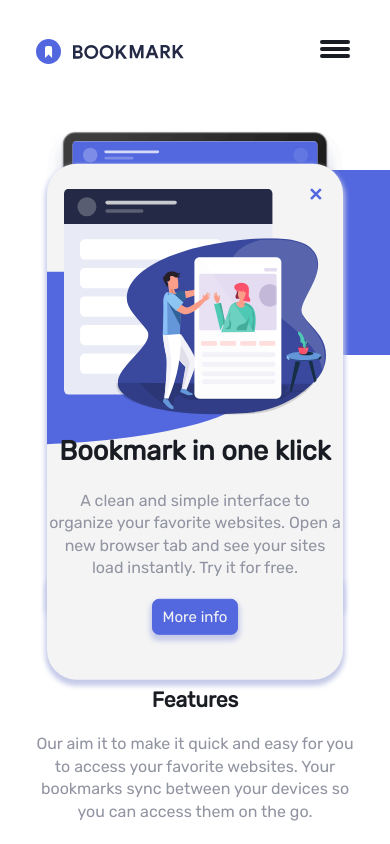
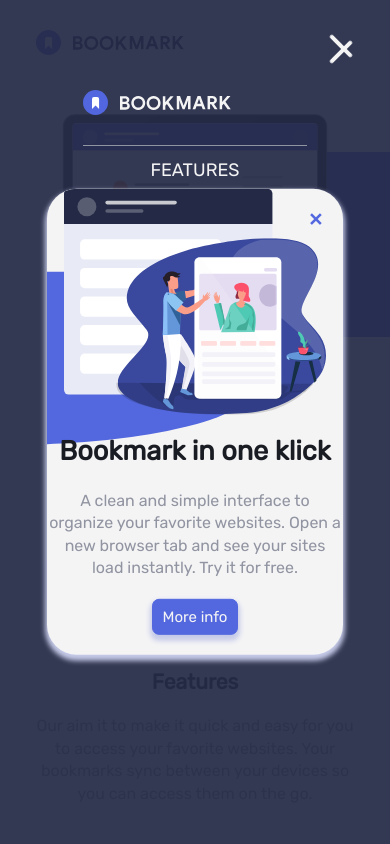
Before and after one commit to ZhendosC100/ConfilogiTest, a website built with webpack: page index.html in a window 390 px wide. Both pictures are taken after a click on the element 335 px from the left and 51 px from the top of the page. Shown: the top 844 px of the page. Built offline with nearby package versions, Linux system fonts and the light colour scheme.

Commit message:
added main modal menu, fixed validation on email input

```diff
--- a/index.html
+++ b/index.html
@@ -252,6 +252,7 @@
   </footer>
   <!-- Footer end -->
 
+  <!-- Modal Tab -->
   <aside class="modal_tab">
     <span class="close" title="close">✕</span>
       <div class="tab_content modal_tab-card">
@@ -267,8 +268,39 @@
           </div>
         </div>
       </div>
+  </aside>
+  <!-- Modal Tab end -->
+
+  <!-- Modal Main -->
+  <aside class="main_modal">
+
+    <div class="container">
+      <div class="main_modal_container container">
+        <div class="main_modal_nav-wrapper">
+          <div class="main_modal_logo">
+            <img src="./assets/logo-bookmark-light.svg" alt="logo-bookmark" class="logo_img">
+          </div>
+          <nav class="main_modal_nav">
+            <a class="main_modal_nav-link" href="#">FEATURES</a>
+            <a class="main_modal_nav-link" href="#">PRICING</a>
+            <a class="main_modal_nav-link" href="#">CONTACT</a>
+            <button class="modal_btn-login">LOGIN</button>
+          </nav>
+        </div>
+
+        <div class="main_modal_socials">
+          <div class="main_modal_social-wrapper">
+            <svg class="main_modal_social" xmlns="http://www.w3.org/2000/svg" width="24" height="24"><path fill="currentColor" fill-rule="evenodd" d="M22.675 0H1.325C.593 0 0 .593 0 1.325v21.351C0 23.407.593 24 1.325 24H12.82v-9.294H9.692v-3.622h3.128V8.413c0-3.1 1.893-4.788 4.659-4.788 1.325 0 2.463.099 2.795.143v3.24l-1.918.001c-1.504 0-1.795.715-1.795 1.763v2.313h3.587l-.467 3.622h-3.12V24h6.116c.73 0 1.323-.593 1.323-1.325V1.325C24 .593 23.407 0 22.675 0z"/></svg>
+          </div>
+          <div class="main_modal_social-wrapper">
+            <svg class="main_modal_social" xmlns="http://www.w3.org/2000/svg" width="24" height="20"><path fill="currentColor" d="M24 2.557a9.83 9.83 0 0 1-2.828.775A4.932 4.932 0 0 0 23.337.608a9.864 9.864 0 0 1-3.127 1.195A4.916 4.916 0 0 0 16.616.248c-3.179 0-5.515 2.966-4.797 6.045A13.978 13.978 0 0 1 1.671 1.149a4.93 4.93 0 0 0 1.523 6.574 4.903 4.903 0 0 1-2.229-.616c-.054 2.281 1.581 4.415 3.949 4.89a4.935 4.935 0 0 1-2.224.084 4.928 4.928 0 0 0 4.6 3.419A9.9 9.9 0 0 1 0 17.54a13.94 13.94 0 0 0 7.548 2.212c9.142 0 14.307-7.721 13.995-14.646A10.025 10.025 0 0 0 24 2.557z"/></svg>
+          </div>
+        </div>
+      </div>
+    </div>
 
   </aside>
+  <!-- Modal Main end -->
 
  <script src="./dist/main.js"></script>
 </body>
--- a/sass/blocks/_header.scss
+++ b/sass/blocks/_header.scss
@@ -1,4 +1,5 @@
 .hamburger_mobile {
+  z-index: 4;
   @media only screen and (min-width: 768px){
     display: none;
   }
@@ -41,3 +42,9 @@
     color: $color_red-light;
   }
 }
+
+.is-active {
+  position: fixed;
+  top: 30px;
+  right: 30px;
+}
--- /dev/null
+++ b/sass/blocks/_mainModal.scss
@@ -0,0 +1,81 @@
+.main_modal {
+  position: fixed;
+  display: none;
+  top: 0;
+  left: 0;
+  width: 100%;
+  height: 100vh;
+  padding-top: 60px;
+  background-color: #252b46ed;
+
+  // padding: 50px 0;
+
+  &_container {
+    margin: auto;
+    display: flex;
+    flex-direction: column;
+    align-items: center;
+    width: 100%;
+    max-width: 296px;
+  }
+
+  &_logo {
+    display: flex;
+    align-items: center;
+    margin-bottom: 30px;
+  }
+
+  &_nav-wrapper {
+    display: flex;
+    flex-direction: column;
+    justify-content: center;
+    width: 100%;
+  }
+
+  &_nav {
+    display: flex;
+    flex-direction: column;
+    align-items: center;
+    border-top: 1px solid $color_grey;
+    margin-bottom: 90px;
+
+    &-link {
+      text-align: center;
+      width: 100%;
+      padding: 13px 0;
+      color: $color_white-1;
+      border-bottom: 1px solid $color_grey;
+    }
+
+
+  }
+
+  &_socials {
+    display: flex;
+    align-items: center;
+    justify-content: space-around;
+    width: 100px;
+  }
+
+  &_social {
+    color: $color_white-1;
+
+    &:hover {
+      cursor: pointer;
+      color: $color_red-light;
+    }
+  }
+}
+
+.modal_btn-login {
+  margin-top: 29px;
+  width: 100%;
+  color: $color_white-1;
+  background-color: inherit;
+  border: 2px solid $color_white-1;
+}
+
+// active classes
+.main_modal-active {
+  display: block;
+}
--- a/sass/blocks/_modalTab.scss
+++ b/sass/blocks/_modalTab.scss
@@ -11,6 +11,7 @@
     border-radius: 30px;
     box-shadow: 0px 4px 5px 2px lighten(desaturate($color_blue-light, 25.42), 24.12);
     background-color: $color_white-1;
+    z-index: 9;
 
     @media only screen and (min-width: 768px){
       max-width: 600px;
@@ -29,6 +30,8 @@
 
     &-card {
       display: flex;
+      padding-top: 0;
+      padding-bottom: 0;
     }
   }
 }
@@ -39,6 +42,7 @@
   top: 20px;
   color: $color_blue-light;
   font-weight: 800;
+  z-index: 3;
 
   &:hover {
     cursor: pointer;
--- a/sass/blocks/config/_menu.animation.scss
+++ b/sass/blocks/config/_menu.animation.scss
@@ -25,8 +25,8 @@ $hamburger-layer-spacing       : 3px !default;
 $hamburger-layer-color         : $color_black !default;
 $hamburger-layer-border-radius : 4px !default;
 $hamburger-hover-opacity       : 0.7 !default;
-$hamburger-active-layer-color  : $hamburger-layer-color !default;
-$hamburger-active-hover-opacity: $hamburger-hover-opacity !default;
+$hamburger-active-layer-color  : $color_white-1 !default;
+$hamburger-active-hover-opacity: $color_red-light !default;
 
 // To use CSS filters as the hover effect instead of opacity,
 // set $hamburger-hover-use-filter as true and
--- a/sass/style.scss
+++ b/sass/style.scss
@@ -13,3 +13,4 @@
 @import './blocks/_contact';
 @import './blocks/_footer';
 @import './blocks/_modalTab';
+@import './blocks/_mainModal';
--- a/src/index.js
+++ b/src/index.js
@@ -1,5 +1,7 @@
 import contact from './modules/contact';
+import mainModal from './modules/mainModal';
 import popup from './modules/popup';
+import questionTabs from './modules/questionTabs';
 import tabs from './modules/tabs';
 import textChange from './modules/textChange';
 
@@ -7,5 +9,7 @@ document.addEventListener('DOMContentLoaded', () => {
   contact();
   popup();
   tabs();
+  questionTabs();
   textChange();
+  mainModal();
 });
--- a/src/modules/contact.js
+++ b/src/modules/contact.js
@@ -4,15 +4,18 @@ const contact = () => {
   const inputWrapper = contactForm.querySelector('.input_wrapper');
   const contactBtn = contactForm.querySelector('.contact_btn');
 
+  let patt = /^[^@]+@[^@.]+\.[^@]+$/;
+  let result = '';
+
   const removeErrorMessage = () => {
     inputWrapper.classList.remove('input_wrapper-active');
   };
 
-  // /^[^@]+@[^@.]+\.[^@]+$/
-
   contactBtn.addEventListener('click', (e) => {
     e.preventDefault();
-    if(contactInput.value === '') {
+    result = contactInput.value.match(patt);
+
+    if(contactInput.value === '' || result === null) {
       inputWrapper.classList.add('input_wrapper-active');
     } else {
       removeErrorMessage()
--- /dev/null
+++ b/src/modules/mainModal.js
@@ -0,0 +1,16 @@
+const mainModal = () => {
+  const mainModal = document.querySelector('.main_modal');
+  const hamburgerMobile = document.querySelector('.hamburger_mobile');
+
+  const showMobileMenu = () => {
+    hamburgerMobile.addEventListener('click', () => {
+      hamburgerMobile.classList.toggle('is-active');
+      mainModal.classList.toggle('main_modal-active');
+    });
+  };
+
+  showMobileMenu();
+
+};
+
+export default mainModal;
--- /dev/null
+++ b/src/modules/questionTabs.js
@@ -0,0 +1,29 @@
+const questionTabs = () => {
+  const questions = document.querySelector('.questions');
+  const questionsItem = questions.querySelectorAll('.questions_item');
+
+  questions.addEventListener('click', (event) => {
+    let target = event.target;
+    target = target.closest('.questions_item');
+    if(target) {
+      questionsItem.forEach((item, index) => {
+            if(item === target) {
+                toggleTabContent(index);
+            }
+        })
+    }
+});
+
+const toggleTabContent = (index) => {
+    for(let i = 0; i < questionsItem.length; i++) {
+        if(index === i) {
+          questionsItem[i].classList.add('questions_item-active');
+        } else {
+          questionsItem[i].classList.remove('questions_item-active');
+        }
+    }
+}
+
+};
+
+export default questionTabs;
--- a/src/modules/tabs.js
+++ b/src/modules/tabs.js
@@ -1,5 +1,5 @@
 const tabs = () => {
-  const features= document.querySelector('.features');
+  const features = document.querySelector('.features');
   const tab = document.querySelectorAll('.tab');
   const tabContent = features.querySelectorAll('.tab_content');
 
```
Also changed, not shown: css/style.css, dist/css/style.min.css, 2 other files. Lines whose indentation alone changed are shown as unchanged.
